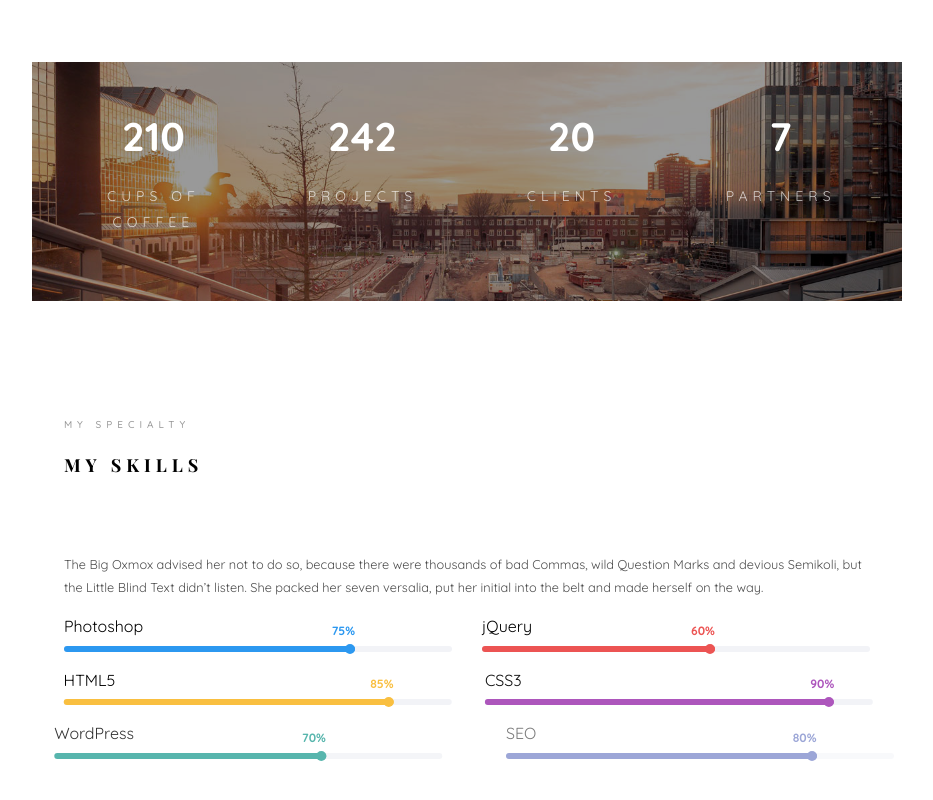
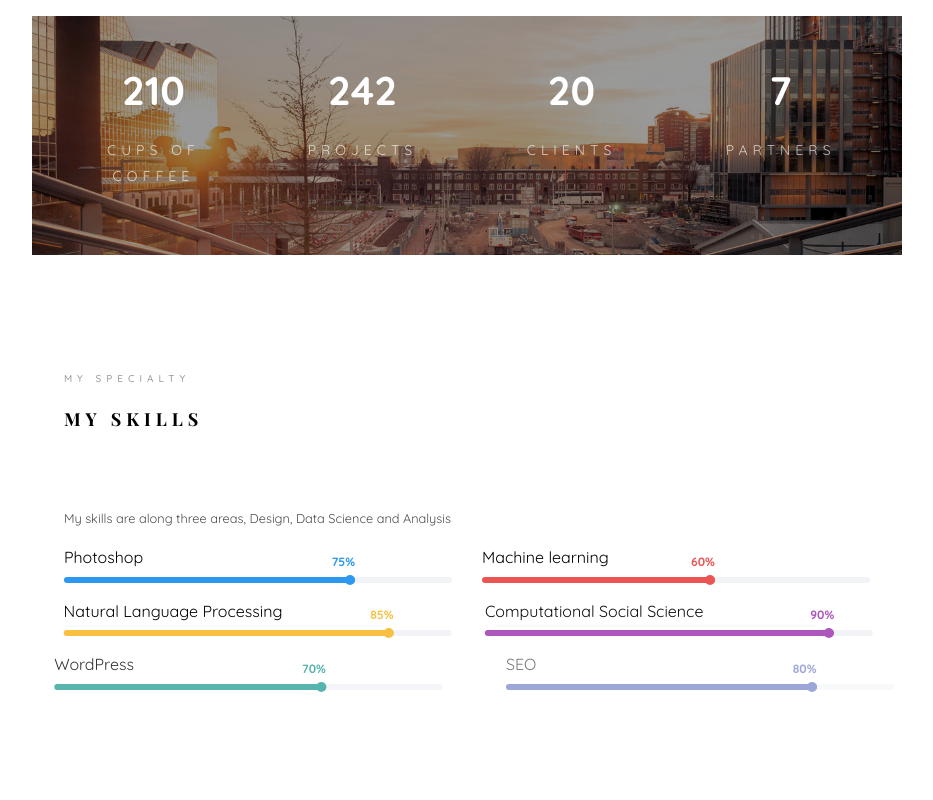
Before and after one commit to wisdomobinna/wisdomamama, a plain HTML site: page index.html in a window 1280 px wide. Shown: the part 3172-3972 px from the top of the page, without its empty margins (323-1256 px from the left). Drawn offline with nearby package versions, Linux system fonts and the light colour scheme; files whose address does not match are found by name; a web font is replaced by a local one.

Commit message:
Update index.html

```diff
--- a/index.html
+++ b/index.html
@@ -233,7 +233,7 @@ Copyright <script>document.write(new Date().getFullYear());</script> All rights
 								</span>
 								<div class="desc">
 									<h3>Topic Modelling</h3>
-									<p>Ogoni oil spilage disaster, what topic modelling reveals about Newspapers portrayal of the Ogoni clean up exercise</p>
+									<p>What topic modelling reveals about Newspapers portrayal of events</p>
 								</div>
 							</div>
 						</div>
@@ -299,7 +299,7 @@ Copyright <script>document.write(new Date().getFullYear());</script> All rights
 					</div>
 					<div class="row">
 						<div class="col-md-12 animate-box" data-animate-effect="fadeInLeft">
-							<p>The Big Oxmox advised her not to do so, because there were thousands of bad Commas, wild Question Marks and devious Semikoli, but the Little Blind Text didn’t listen. She packed her seven versalia, put her initial into the belt and made herself on the way.</p>
+							<p>My skills are along three areas, Design, Data Science and Analysis</p>
 						</div>
 						<div class="col-md-6 animate-box" data-animate-effect="fadeInLeft">
 							<div class="progress-wrap">
@@ -314,7 +314,7 @@ Copyright <script>document.write(new Date().getFullYear());</script> All rights
 						</div>
 						<div class="col-md-6 animate-box" data-animate-effect="fadeInRight">
 							<div class="progress-wrap">
-								<h3>jQuery</h3>
+								<h3>Machine learning</h3>
 								<div class="progress">
 								 	<div class="progress-bar color-2" role="progressbar" aria-valuenow="60"
 								  	aria-valuemin="0" aria-valuemax="100" style="width:60%">
@@ -325,7 +325,7 @@ Copyright <script>document.write(new Date().getFullYear());</script> All rights
 						</div>
 						<div class="col-md-6 animate-box" data-animate-effect="fadeInLeft">
 							<div class="progress-wrap">
-								<h3>HTML5</h3>
+								<h3>Natural Language Processing</h3>
 								<div class="progress">
 								 	<div class="progress-bar color-3" role="progressbar" aria-valuenow="85"
 								  	aria-valuemin="0" aria-valuemax="100" style="width:85%">
@@ -336,7 +336,7 @@ Copyright <script>document.write(new Date().getFullYear());</script> All rights
 						</div>
 						<div class="col-md-6 animate-box" data-animate-effect="fadeInRight">
 							<div class="progress-wrap">
-								<h3>CSS3</h3>
+								<h3>Computational Social Science</h3>
 								<div class="progress">
 								 	<div class="progress-bar color-4" role="progressbar" aria-valuenow="90"
 								  	aria-valuemin="0" aria-valuemax="100" style="width:90%">
```
